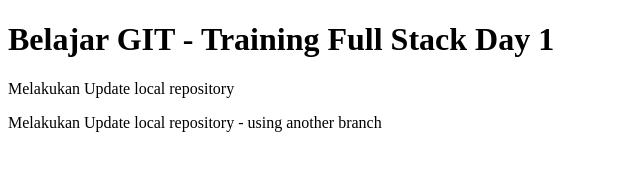
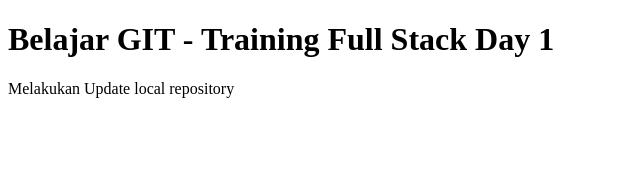
Before and after one commit to ignatiussantosa25/Belajar-Git, a plain HTML site: page index.html in a window 1280 px wide. Shown: the whole page, without its empty margins (0-640 px from the left). Drawn offline with Linux system fonts and the light colour scheme.

Commit message:
update via master

```diff
--- a/index.html
+++ b/index.html
@@ -6,6 +6,5 @@
   <body>
     <h1>Belajar GIT - Training Full Stack Day 1</h1>
     <p> Melakukan Update local repository</p>
-    <p> Melakukan Update local repository - using another branch</p>
   </body>
 </html>
```
